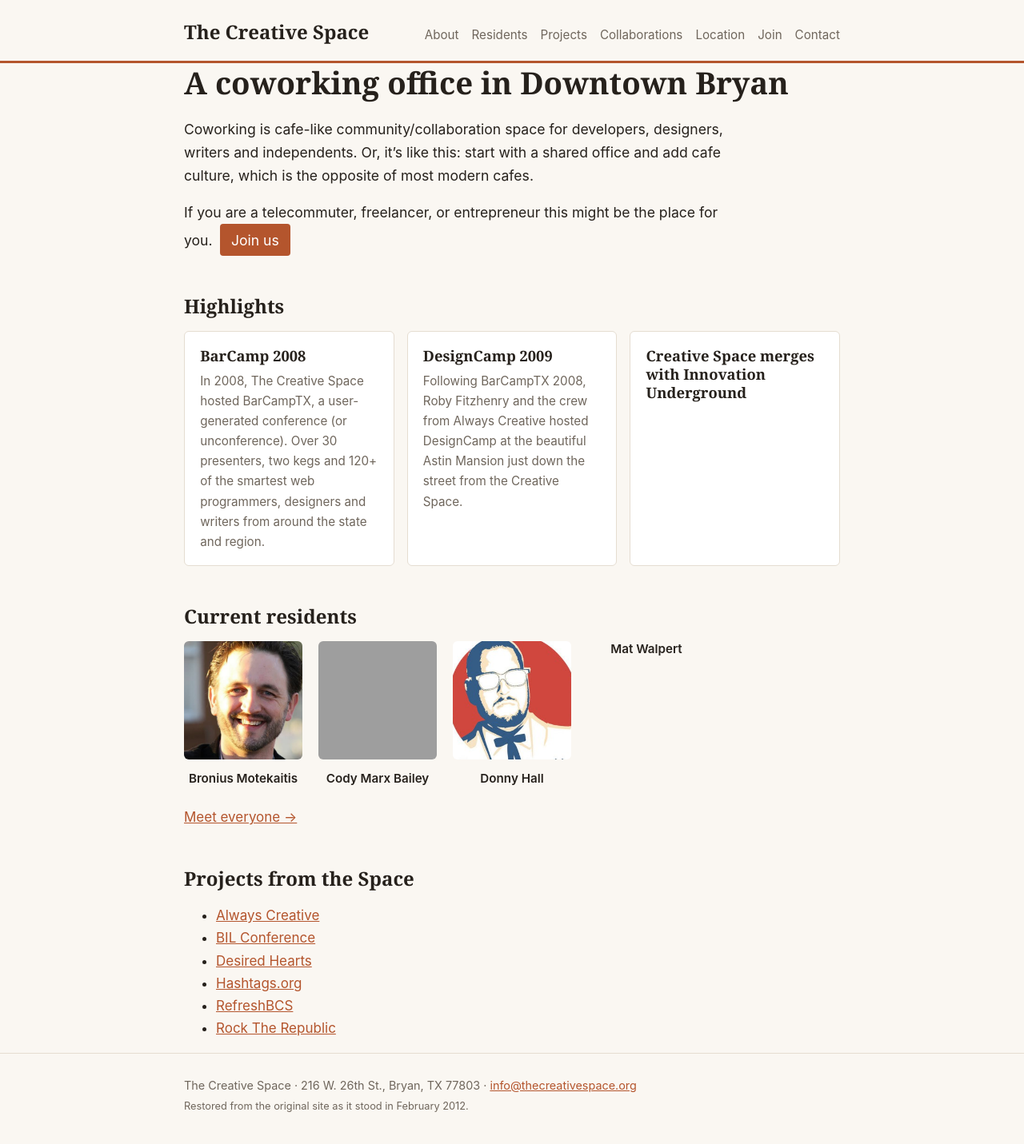
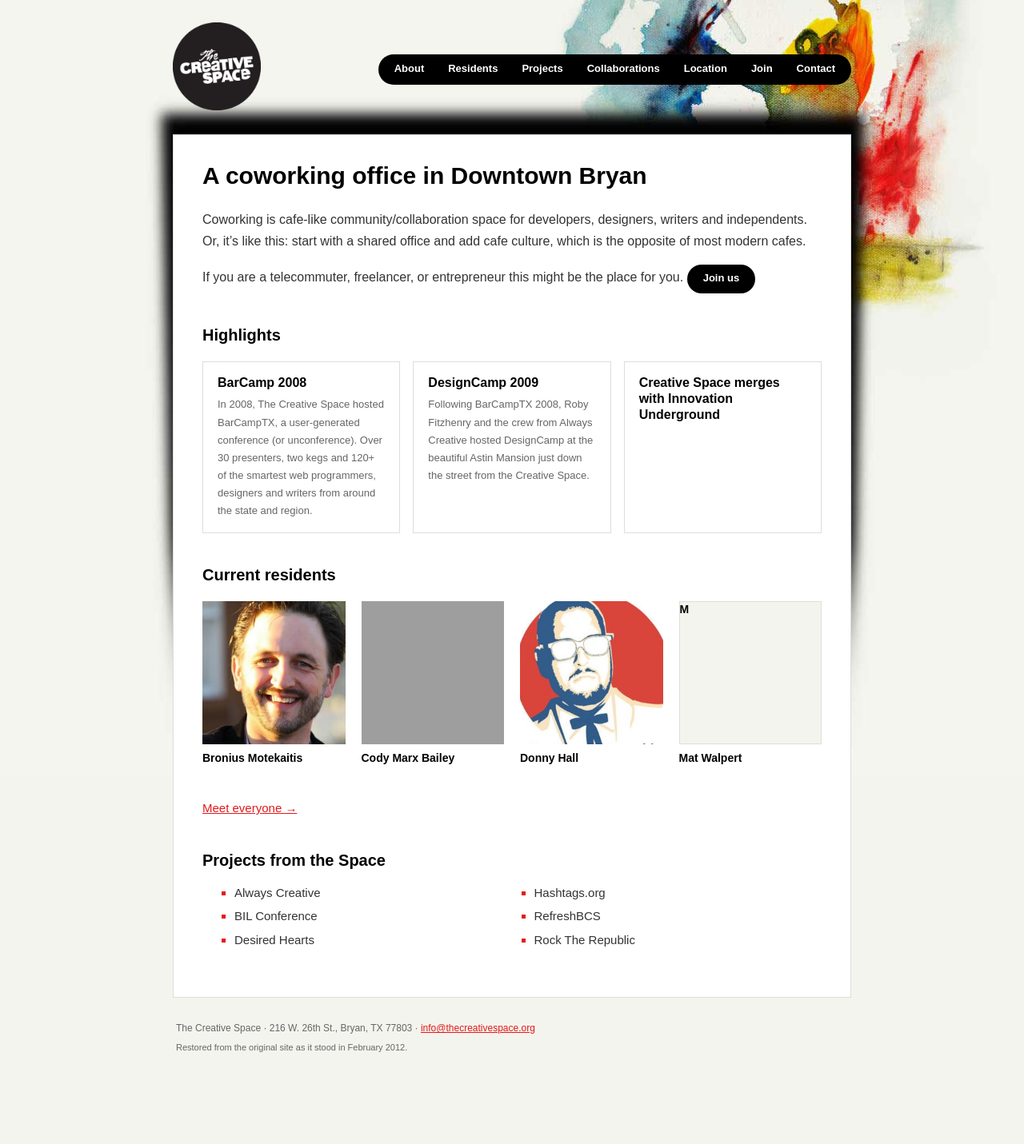
Before and after one commit to superphly/thecreativespace, a Jekyll site: the page built from index.html, in a window 1280 px wide. Shown: the whole page at 80% size. Built offline with Jekyll 4.4.1, drawn with Linux system fonts in a browser that asks for light colours; after the commit the page ends 1363 px from its top, so only the background shows below that; grey boxes are pictures that could not be loaded.

Commit message:
Restore the original cs-3.0 theme design
Look and feel recovered from the Genesis child theme (cs-3.0, by Bill
Erickson) in the archived webroot — CSS and images only, no PHP: the
paper background with watercolor splash and black content panel
(bg-body.jpg), the round badge logo, black pill navigation, white
bordered content card, red #E21A1A accents, the red affiliation ribbon
on resident photos, and the original favicon. Placeholder initials fill
in for the two residents without photos.

Co-Authored-By: Claude Fable 5 <noreply@anthropic.com>

```diff
--- a/_layouts/default.html
+++ b/_layouts/default.html
@@ -5,33 +5,28 @@
   <meta name="viewport" content="width=device-width, initial-scale=1">
   <title>{% if page.title and page.url != "/" %}{{ page.title }} · {{ site.title }}{% else %}{{ site.title }} — {{ site.tagline }}{% endif %}</title>
   <meta name="description" content="{{ page.excerpt | default: site.description | strip_html | normalize_whitespace | truncate: 160 }}">
+  <link rel="icon" href="{{ '/favicon.ico' | relative_url }}">
   <link rel="stylesheet" href="{{ '/assets/css/main.css' | relative_url }}">
 </head>
 <body>
+  <div class="paper">
     <header class="site-header">
-    <div class="wrap">
-      <a class="site-title" href="{{ '/' | relative_url }}">The Creative&nbsp;Space</a>
+      <a class="site-logo" href="{{ '/' | relative_url }}">
+        <img src="{{ '/assets/img/logo-cs.png' | relative_url }}" alt="The Creative Space">
+      </a>
       <nav class="site-nav">
-        <a href="{{ '/about/' | relative_url }}">About</a>
-        <a href="{{ '/residents/' | relative_url }}">Residents</a>
-        <a href="{{ '/projects/' | relative_url }}">Projects</a>
-        <a href="{{ '/collaborations/' | relative_url }}">Collaborations</a>
-        <a href="{{ '/location/' | relative_url }}">Location</a>
-        <a href="{{ '/join/' | relative_url }}">Join</a>
-        <a href="{{ '/contact/' | relative_url }}">Contact</a>
+        <a href="{{ '/about/' | relative_url }}">About</a><a href="{{ '/residents/' | relative_url }}">Residents</a><a href="{{ '/projects/' | relative_url }}">Projects</a><a href="{{ '/collaborations/' | relative_url }}">Collaborations</a><a href="{{ '/location/' | relative_url }}">Location</a><a href="{{ '/join/' | relative_url }}">Join</a><a href="{{ '/contact/' | relative_url }}">Contact</a>
       </nav>
-    </div>
     </header>
 
-  <main class="wrap">
+    <main class="inner-card">
       {{ content }}
     </main>
 
     <footer class="site-footer">
-    <div class="wrap">
       <p>The Creative Space · 216 W. 26th St., Bryan, TX 77803 · <a href="mailto:info@thecreativespace.org">info@thecreativespace.org</a></p>
       <p class="archive-note">Restored from the original site as it stood in February 2012.</p>
+    </footer>
   </div>
-  </footer>
 </body>
 </html>
--- a/assets/css/main.css
+++ b/assets/css/main.css
@@ -1,219 +1,232 @@
+/* The Creative Space — the original cs-3.0 look (Genesis child theme by
+   Bill Erickson, 2012): paper #F4F4EE with a watercolor splash and black
+   panel (bg-body.jpg), white bordered content card, black pill nav,
+   red #E21A1A accents. */
+
 :root {
-  --bg: #faf7f2;
-  --surface: #ffffff;
-  --ink: #26211c;
-  --muted: #6f665c;
-  --accent: #b4552d;
-  --accent-dark: #8f4223;
-  --rule: #e5ddd1;
-}
-
-@media (prefers-color-scheme: dark) {
-  :root {
-    --bg: #1d1a17;
-    --surface: #262220;
-    --ink: #ede7de;
-    --muted: #a89d8f;
-    --accent: #e0764a;
-    --accent-dark: #eb9370;
-    --rule: #3a342e;
-  }
+  --paper: #f4f4ee;
+  --red: #e21a1a;
+  --ink: #333333;
+  --muted: #666666;
+  --rule: #dddddd;
 }
 
 * { box-sizing: border-box; }
 
 body {
   margin: 0;
-  background: var(--bg);
+  background: url("../img/bg-body.jpg") center -50px no-repeat var(--paper);
   color: var(--ink);
-  font: 17px/1.65 -apple-system, BlinkMacSystemFont, "Segoe UI", Helvetica, Arial, sans-serif;
+  font: 15px/1.7 Arial, Helvetica, sans-serif;
 }
 
-.wrap {
-  max-width: 860px;
+.paper {
+  max-width: 880px;
   margin: 0 auto;
-  padding: 0 1.25rem;
+  padding: 0 1rem;
 }
 
-a { color: var(--accent); }
-a:hover { color: var(--accent-dark); }
+a, a:visited { color: var(--red); }
+a:hover { color: #a31212; }
 
 h1, h2, h3 {
-  font-family: Georgia, "Times New Roman", serif;
-  font-weight: 600;
+  font-weight: bold;
   line-height: 1.25;
+  color: #000;
 }
-h1 { font-size: 2.1rem; margin: 0 0 1rem; }
-h2 { font-size: 1.5rem; margin: 2.25rem 0 0.75rem; }
-h3 { font-size: 1.15rem; margin: 0 0 0.5rem; }
+h1 { font-size: 26px; margin: 0 0 20px; padding-bottom: 3px; border-bottom: 1px solid #000; }
+h2 { font-size: 20px; margin: 30px 0 10px; }
+h3 { font-size: 16px; margin: 20px 0 8px; }
 
 img { max-width: 100%; height: auto; }
 
-/* Header */
+/* ── Header: round badge logo left, black pill nav right ── */
 .site-header {
-  border-bottom: 3px solid var(--accent);
-  padding: 1.25rem 0 1rem;
+  display: flex;
+  align-items: center;
+  justify-content: space-between;
+  flex-wrap: wrap;
+  gap: 1rem;
+  padding: 28px 0 22px;
 }
-.site-header .wrap {
-  display: flex;
-  flex-wrap: wrap;
-  align-items: baseline;
-  gap: 0.5rem 1.5rem;
-}
-.site-title {
-  font-family: Georgia, "Times New Roman", serif;
-  font-size: 1.5rem;
-  font-weight: 700;
-  color: var(--ink);
-  text-decoration: none;
-}
+.site-logo img { width: 110px; height: 110px; }
 .site-nav {
   display: flex;
   flex-wrap: wrap;
-  gap: 0.25rem 1rem;
-  margin-left: auto;
+  background: #000;
+  border-radius: 20px;
 }
 .site-nav a {
-  color: var(--muted);
+  color: #fff;
   text-decoration: none;
-  font-size: 0.95rem;
+  font-size: 13px;
+  font-weight: bold;
+  padding: 7px 15px 9px;
+  white-space: nowrap;
 }
-.site-nav a:hover { color: var(--accent); }
+.site-nav a:first-child { border-radius: 20px 0 0 20px; padding-left: 20px; }
+.site-nav a:last-child { border-radius: 0 20px 20px 0; padding-right: 20px; }
+.site-nav a:hover { color: var(--red); }
 
-main { padding: 2.5rem 0 3rem; min-height: 55vh; }
-
-/* Home */
-.hero h1 { font-size: 2.4rem; margin-bottom: 1.25rem; }
-.hero p { font-size: 1.1rem; max-width: 44rem; }
-.cta {
-  display: inline-block;
-  background: var(--accent);
-  color: #fff;
-  padding: 0.35rem 0.9rem;
-  border-radius: 4px;
-  text-decoration: none;
-  margin-left: 0.25rem;
-}
-.cta:hover { background: var(--accent-dark); color: #fff; }
-
-.home-section { margin-top: 3rem; }
-
-/* Cards */
-.card-grid {
-  display: grid;
-  grid-template-columns: repeat(auto-fill, minmax(230px, 1fr));
-  gap: 1rem;
-  margin: 1rem 0;
-}
-.card {
-  background: var(--surface);
+/* ── White content card on the black panel ── */
+.inner-card {
+  background: #fff;
   border: 1px solid var(--rule);
-  border-radius: 6px;
-  padding: 1.1rem 1.2rem;
-}
-.card p { margin: 0; color: var(--muted); font-size: 0.95rem; }
-.card-link { text-decoration: none; color: var(--ink); }
-.card-link:hover { border-color: var(--accent); color: var(--ink); }
-.card-logo {
-  max-height: 64px;
-  width: auto;
-  margin-bottom: 0.75rem;
+  padding: 32px 36px 40px;
+  min-height: 420px;
 }
 
-/* People */
+/* ── People (residents) — grid with the red affiliation ribbon ── */
 .people-grid {
   display: grid;
-  grid-template-columns: repeat(auto-fill, minmax(140px, 1fr));
-  gap: 1.25rem;
-  margin: 1rem 0 1.5rem;
+  grid-template-columns: repeat(auto-fill, minmax(150px, 1fr));
+  gap: 24px 20px;
+  margin: 20px 0 40px;
 }
 .person {
   text-decoration: none;
   color: var(--ink);
-  text-align: center;
-  font-size: 0.95rem;
-  line-height: 1.35;
+  font-size: 13px;
+  line-height: 1.4;
+}
+.person .thumb {
+  position: relative;
+  overflow: hidden;
+  margin-bottom: 8px;
 }
 .person img {
+  display: block;
   width: 100%;
   aspect-ratio: 1;
   object-fit: cover;
-  border-radius: 6px;
-  margin-bottom: 0.5rem;
-  filter: saturate(0.92);
+  background: var(--paper);
 }
-.person:hover img { filter: none; }
-.person span { display: block; font-weight: 600; }
+.person .affiliation {
+  position: absolute;
+  bottom: 0;
+  left: 0;
+  width: 85%;
+  background: var(--red);
+  color: #fff;
+  opacity: 0.85;
+  font-size: 12px;
+  font-weight: bold;
+  padding: 2px 0 2px 10px;
+}
+.person span { display: block; font-weight: bold; font-size: 14px; color: #000; }
+.person:hover span { color: var(--red); }
 .person small { color: var(--muted); }
 
-/* Profiles */
+/* ── Profile pages ── */
 .profile-header {
   display: flex;
-  gap: 1.5rem;
+  gap: 24px;
   align-items: flex-start;
-  margin-bottom: 1.5rem;
+  margin-bottom: 20px;
 }
-.profile-header h1 { margin-bottom: 0.25rem; }
-.profile-photo {
-  width: 160px;
-  border-radius: 6px;
-  flex-shrink: 0;
-}
-.project-logo {
-  max-width: 160px;
-  max-height: 100px;
-  flex-shrink: 0;
-}
-.profile-role {
-  font-style: italic;
-  color: var(--muted);
-  margin: 0 0 0.5rem;
-}
+.profile-header h1 { border-bottom: 0; margin-bottom: 6px; }
+.profile-photo { width: 160px; flex-shrink: 0; }
+.project-logo { max-width: 160px; max-height: 100px; flex-shrink: 0; }
+.profile-role { font-style: italic; color: var(--muted); margin: 0 0 6px; }
 .profile-badge {
   display: inline-block;
-  background: var(--rule);
-  color: var(--ink);
-  font-size: 0.8rem;
-  padding: 0.1rem 0.6rem;
-  border-radius: 999px;
+  background: var(--red);
+  color: #fff;
+  font-size: 12px;
+  font-weight: bold;
+  padding: 2px 12px;
   margin: 0;
 }
-.backlink { margin-top: 2.5rem; }
+.subtitle, .backlink { color: var(--muted); }
+.backlink { margin-top: 40px; }
 
-/* Content */
+/* ── Cards (projects, highlights) ── */
+.card-grid {
+  display: grid;
+  grid-template-columns: repeat(auto-fill, minmax(220px, 1fr));
+  gap: 16px;
+  margin: 20px 0;
+}
+.card, .card-link {
+  border: 1px solid var(--rule);
+  padding: 16px 18px;
+  text-decoration: none;
+  color: var(--ink);
+  background: #fff;
+}
+.card-link:hover { border-color: var(--red); }
+.card h3 { margin: 0 0 6px; }
+.card p { margin: 0; color: var(--muted); font-size: 13px; }
+.card-logo { max-height: 56px; width: auto; margin-bottom: 10px; }
+
+/* ── Home ── */
+.hero { margin-bottom: 10px; }
+.hero h1 { border-bottom: 0; font-size: 30px; }
+.hero p { font-size: 16px; }
+.cta {
+  display: inline-block;
+  background: #000;
+  color: #fff !important;
+  padding: 6px 20px 8px;
+  border-radius: 20px;
+  text-decoration: none;
+  font-weight: bold;
+  font-size: 13px;
+}
+.cta:hover { background: var(--red); }
+.home-section { margin-top: 40px; }
+.project-list { columns: 2; list-style: square; color: var(--red); }
+.project-list li { margin-bottom: 4px; }
+.project-list a { color: var(--ink); text-decoration: none; }
+.project-list a:hover { color: var(--red); }
+
+/* ── Content ── */
 .page table {
   border-collapse: collapse;
-  margin: 1rem 0;
+  margin: 16px 0;
   width: 100%;
   max-width: 40rem;
 }
 .page th, .page td {
   border: 1px solid var(--rule);
-  padding: 0.45rem 0.75rem;
+  padding: 6px 12px;
   text-align: left;
 }
-.page th { background: var(--surface); }
+.page th { background: var(--paper); }
 .page blockquote {
-  border-left: 3px solid var(--accent);
-  margin: 1rem 0;
-  padding: 0.25rem 0 0.25rem 1rem;
+  border-left: 3px solid var(--red);
+  margin: 16px 0;
+  padding: 4px 0 4px 16px;
   color: var(--muted);
 }
-.map-embed { margin: 1rem 0; }
-.map-embed iframe { border-radius: 6px; }
-hr { border: none; border-top: 1px solid var(--rule); margin: 2rem 0; }
+.map-embed { margin: 16px 0; }
+hr { border: none; border-top: 1px solid var(--rule); margin: 32px 0; }
 
-/* Footer */
+/* ── Footer on the paper ── */
 .site-footer {
-  border-top: 1px solid var(--rule);
-  padding: 1.5rem 0 2rem;
+  padding: 24px 4px 40px;
   color: var(--muted);
-  font-size: 0.9rem;
+  font-size: 12px;
 }
-.site-footer p { margin: 0.25rem 0; }
-.archive-note { font-size: 0.8rem; }
+.site-footer p { margin: 4px 0; }
+.archive-note { font-size: 11px; }
 
-@media (max-width: 540px) {
+@media (max-width: 700px) {
+  body { background-size: 1100px auto; }
+  .site-header { justify-content: center; }
+  .inner-card { padding: 20px 18px 28px; }
   .profile-header { flex-direction: column; }
-  .hero h1 { font-size: 1.9rem; }
+  .project-list { columns: 1; }
 }
+
+.thumb-blank {
+  display: flex;
+  align-items: center;
+  justify-content: center;
+  aspect-ratio: 1;
+  background: var(--paper);
+  border: 1px solid var(--rule);
+  color: #bbb;
+  font-size: 48px;
+  font-weight: bold;
+}
--- a/index.html
+++ b/index.html
@@ -26,7 +26,7 @@ title: Welcome
     {% assign current = site.residents | where_exp: "r", "r.affiliation contains 'Current'" | sort: "title" %}
     {% for r in current %}
     <a class="person" href="{{ r.url | relative_url }}">
-      {% if r.photo %}<img src="{{ r.photo | relative_url }}" alt="{{ r.title }}">{% endif %}
+      <span class="thumb">{% if r.photo %}<img src="{{ r.photo | relative_url }}" alt="{{ r.title }}">{% else %}<span class="thumb-blank">{{ r.title | slice: 0 }}</span>{% endif %}</span>
       <span>{{ r.title }}</span>
     </a>
     {% endfor %}
--- a/residents.html
+++ b/residents.html
@@ -13,7 +13,10 @@ permalink: /residents/
   <div class="people-grid">
     {% for r in members %}
     <a class="person" href="{{ r.url | relative_url }}">
-      {% if r.photo %}<img src="{{ r.photo | relative_url }}" alt="{{ r.title }}">{% endif %}
+      <span class="thumb">
+        {% if r.photo %}<img src="{{ r.photo | relative_url }}" alt="{{ r.title }}">{% else %}<span class="thumb-blank">{{ r.title | slice: 0 }}</span>{% endif %}
+        <span class="affiliation">{{ group }}</span>
+      </span>
       <span>{{ r.title }}</span>
       {% assign subtitle = r.fields["Be Page Subtitle"] %}
       {% if subtitle %}<small>{{ subtitle }}</small>{% endif %}
```
Also changed, not shown: assets/img/bg-body.jpg (added), assets/img/logo-cs.png (added), favicon.ico (added), 1 other file. Lines whose indentation alone changed are shown as unchanged.
